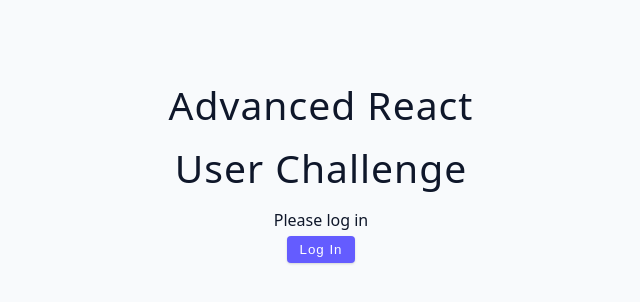
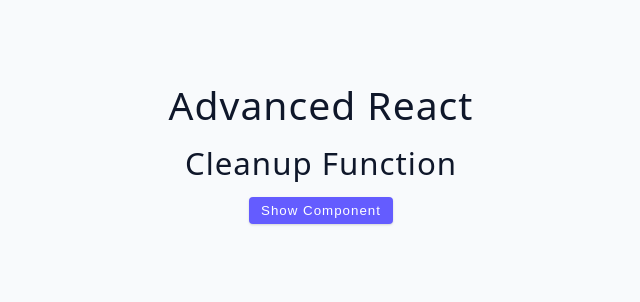
Before and after one commit to vsbron/course-all-in-one-2025, a React (Vite) app in the folder 03-advanced-react/: page / in a window 1280 px wide. Shown: the top 302 px of the page, without its empty margins (319-959 px from the left). Built offline with nearby package versions, Linux system fonts and the light colour scheme.

Commit message:
03-advanced-react - Initial set up for the cleanup function example

```diff
--- a/03-advanced-react/src/App.jsx
+++ b/03-advanced-react/src/App.jsx
@@ -1,11 +1,11 @@
-import UserChallenge from "./tutorial/03-conditional-rendering/07-user-challenge";
+import CleanupFunction from "./tutorial/02-useEffect/05-cleanup-function";
 
 function App() {
   // Returned JSX
   return (
     <div className="container">
       <h2>Advanced React</h2>
-      <UserChallenge />
+      <CleanupFunction />
     </div>
   );
 }
--- a/03-advanced-react/src/tutorial/02-useEffect/05-cleanup-function.jsx
+++ b/03-advanced-react/src/tutorial/02-useEffect/05-cleanup-function.jsx
@@ -1,5 +1,38 @@
+import { useEffect, useState } from "react";
+
 const CleanupFunction = () => {
-  return <h2>cleanup function</h2>;
+  // Crating active state
+  const [isActive, setIsActive] = useState(false);
+
+  // Crating click handler
+  const handleClick = () => {
+    setIsActive((isActive) => !isActive);
+  };
+
+  // Returned JSX
+  return (
+    <div>
+      <h3>cleanup function</h3>
+      <button
+        className="btn"
+        onClick={handleClick}
+        style={{ marginBottom: "1rem" }}
+      >
+        {isActive ? "Hide component" : "Show component"}
+      </button>
+      {isActive && <RandomComponent />}
+    </div>
+  );
+};
+
+const RandomComponent = () => {
+  // Create basic useEffect function
+  useEffect(() => {
+    console.log("useEffect from Random Component");
+  }, []);
+
+  // Returned JSX
+  return <h4>I am Random component</h4>;
 };
 
 export default CleanupFunction;
```
